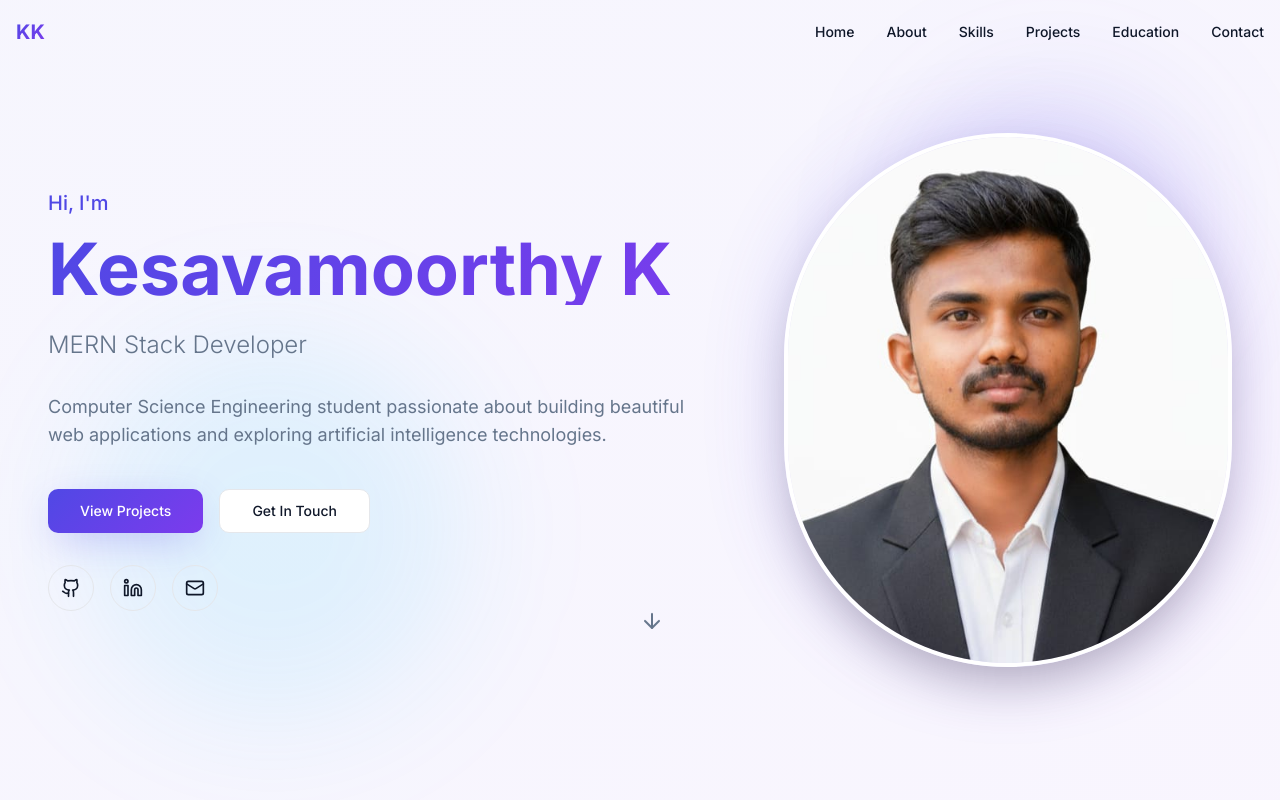
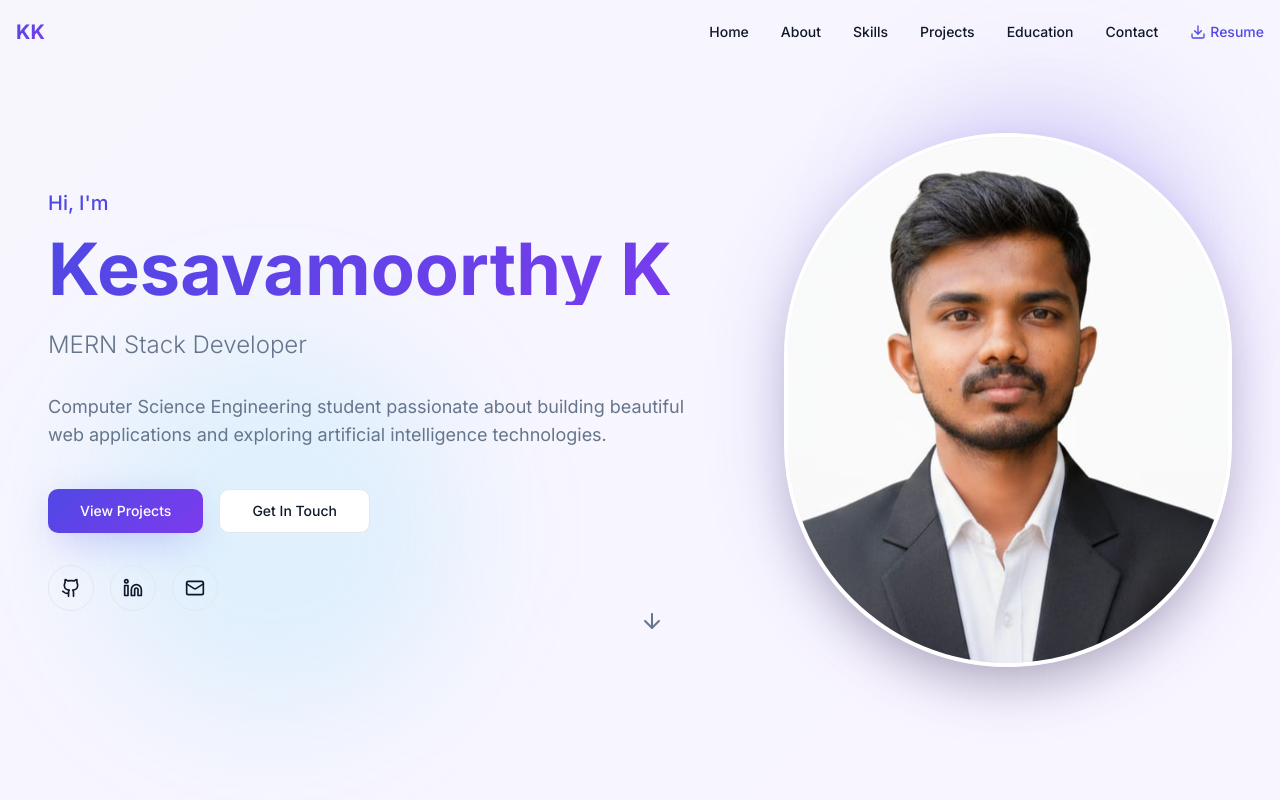
Before and after one commit to kesav-k/Kesav-Portfolio, a React (Vite) app: page / in a window 1280 px wide. Shown: the top 800 px of the page. Built offline with nearby package versions, Linux system fonts and the light colour scheme; the HTML template or start-up script is replaced by a standard one.

Commit message:
Add resume to navbar

```diff
--- a/src/components/Navigation.tsx
+++ b/src/components/Navigation.tsx
@@ -1,6 +1,6 @@
 import { useState, useEffect } from "react";
 import { Button } from "@/components/ui/button";
-import { Menu, X } from "lucide-react";
+import { Menu, X, Download } from "lucide-react";
 
 const Navigation = () => {
   const [isScrolled, setIsScrolled] = useState(false);
@@ -27,6 +27,11 @@ const Navigation = () => {
     { label: "Education", id: "education" },
     { label: "Contact", id: "contact" }
   ];
+
+  const openResume = () => {
+    window.open("/Kesavamoorthy_Resume.pdf", "_blank");
+    setIsMobileMenuOpen(false);
+  };
 
   return (
     <nav
@@ -57,6 +62,13 @@ const Navigation = () => {
                 {item.label}
               </button>
             ))}
+            <button
+              onClick={openResume}
+              className="text-sm font-medium text-primary hover:text-primary/80 transition-colors flex items-center gap-1"
+            >
+              <Download className="w-4 h-4" />
+              Resume
+            </button>
           </div>
 
           {/* Mobile Menu Button */}
@@ -83,6 +95,13 @@ const Navigation = () => {
                   {item.label}
                 </button>
               ))}
+              <button
+                onClick={openResume}
+                className="text-sm font-medium text-primary hover:text-primary/80 transition-colors text-left px-4 py-2 hover:bg-secondary rounded-lg flex items-center gap-2"
+              >
+                <Download className="w-4 h-4" />
+                Resume
+              </button>
             </div>
           </div>
         )}
```
Also changed, not shown: 1 other file (tests, documents, lock files or other folders).
